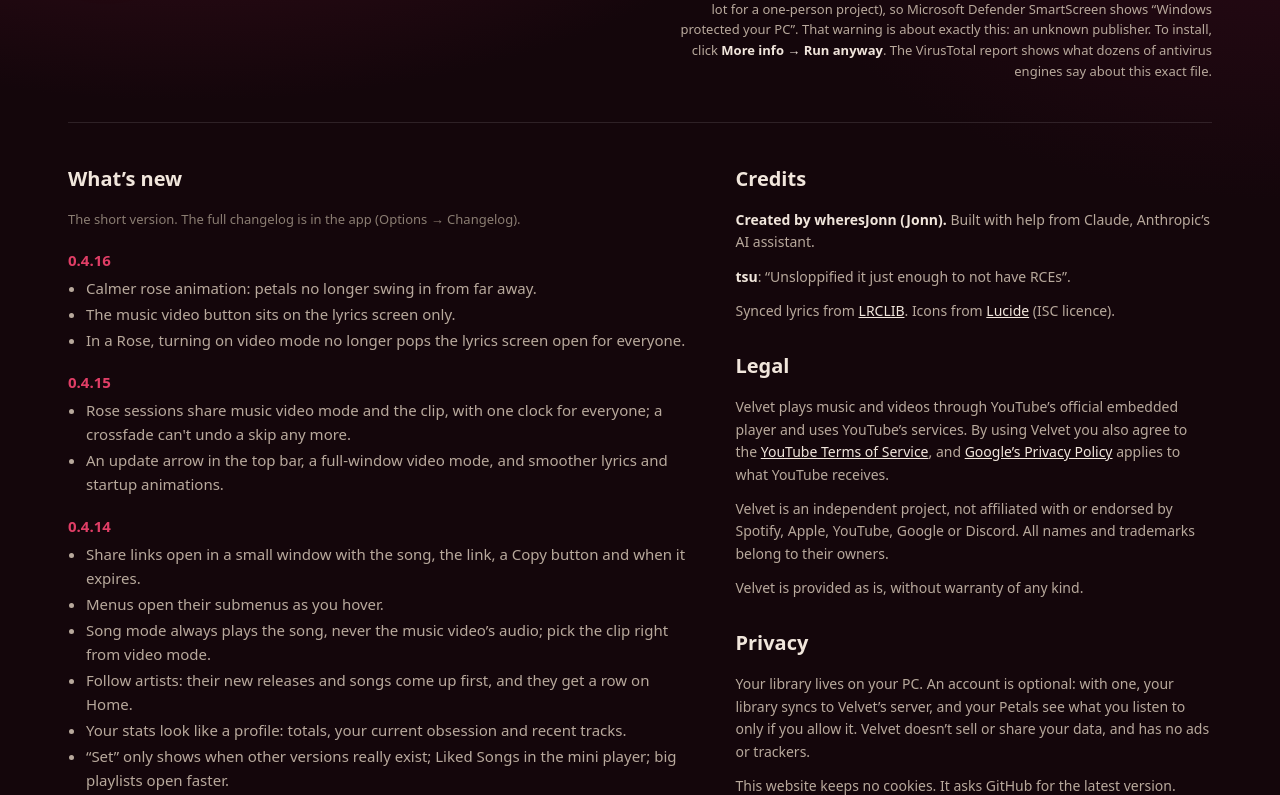
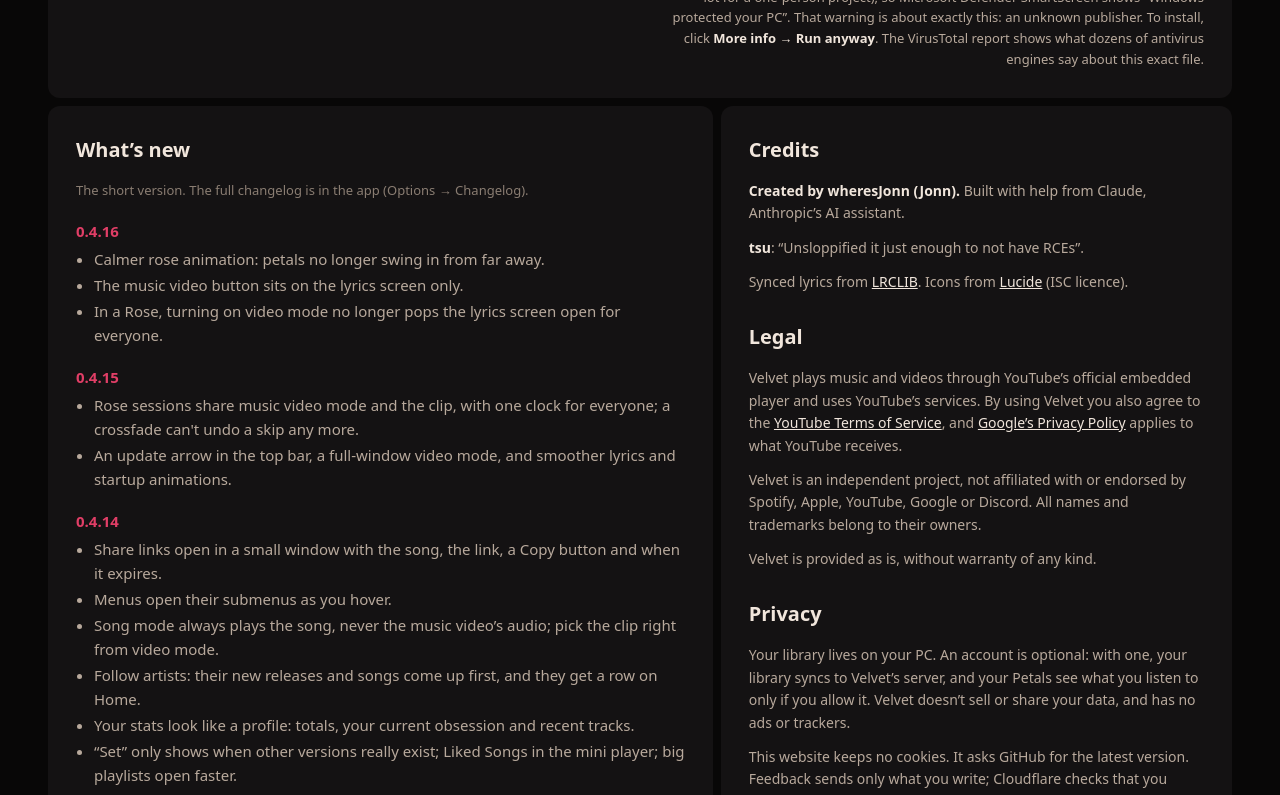
Before and after one commit to BugsReporter/velvetplayer, a plain HTML site: page index.html in a window 1280 px wide. Shown: the part 161-956 px from the top of the page. Drawn offline with Linux system fonts and the light colour scheme; no server answers.

Commit message:
Looks like the app: flat backdrop, rounded panels; simple link preview
Co-Authored-By: Claude Opus 5.5 <noreply@anthropic.com>

```diff
--- a/index.html
+++ b/index.html
@@ -21,12 +21,12 @@
 <meta name="twitter:image" content="https://bugsreporter.github.io/velvetplayer/preview.png">
 <link rel="icon" href="/velvetplayer/icon.png">
 <style>
-  :root { color-scheme: dark; --bg: #14060b; --card: #ffffff0a; --line: #ffffff1c; --ink: #f1e6dc; --dim: #b8a99c; --mute: #8a7d72; --rose: #e03e66; }
+  :root { color-scheme: dark; --bg: hsl(345 6% 3%); --surface: hsl(345 5% 7.5%); --card: hsl(345 5% 11%); --line: #ffffff1c; --ink: #f1e6dc; --dim: #b8a99c; --mute: #8a7d72; --rose: #e03e66; }
   * { box-sizing: border-box; }
   [hidden] { display: none !important; }
-  body { margin: 0; min-height: 100vh; background: radial-gradient(1200px 700px at 15% -10%, #4a1022, transparent 60%), radial-gradient(900px 600px at 100% 0%, #2c0a17, transparent 60%), var(--bg); color: var(--ink); font: 15px/1.6 system-ui, "Segoe UI", sans-serif; }
+  body { margin: 0; min-height: 100vh; background: var(--bg); color: var(--ink); font: 15px/1.6 system-ui, "Segoe UI", sans-serif; }
   a { color: var(--ink); }
-  .wrap { max-width: 1200px; margin: 0 auto; padding: 48px 28px 64px; }
+  .wrap { max-width: 1200px; margin: 0 auto; padding: 8px 8px 32px; }
   /* the top: name on the left, download on the right */
   .top { display: grid; grid-template-columns: auto minmax(0, 1fr); align-items: start; gap: 32px; }
   .top > .side { display: flex; flex-direction: column; align-items: flex-end; } /* the download side stays on the right */
@@ -55,18 +55,19 @@
   .fbbox { display: flex; flex-direction: column; justify-content: center; align-items: center; gap: 6px; }
   .notice { margin: 20px 0 0; max-width: 560px; color: var(--dim); font-size: 13px; text-align: right; }
   .notice b { color: var(--ink); }
-  hr { border: 0; border-top: 1px solid var(--line); margin: 40px 0; }
-  .cols { display: grid; grid-template-columns: 1.3fr 1fr; gap: 48px; }
+  .wrap > .top, .cols > section, .share main { background: var(--surface); border-radius: 12px; padding: 28px; }
+  .wrap > .top { margin-bottom: 8px; }
+  .cols { display: grid; grid-template-columns: 1.3fr 1fr; gap: 8px; align-items: start; }
   h2 { font-size: 20px; margin: 0 0 14px; }
   h3 { font-size: 15px; margin: 18px 0 4px; color: var(--rose); }
   .log ul { margin: 0; padding-left: 18px; color: var(--dim); }
   .log li { margin: 2px 0; }
   .legal p { color: var(--dim); margin: 0 0 12px; font-size: 14px; }
   .legal b { color: var(--ink); }
-  footer { margin-top: 40px; color: var(--mute); font-size: 12px; }
+  footer { margin-top: 16px; padding: 0 8px; color: var(--mute); font-size: 12px; }
   @media (max-width: 760px) { .cols, .top { grid-template-columns: 1fr; } .top > .side { align-items: flex-start; } .get { justify-content: flex-start; } .notice { text-align: left; } .brand h1 { font-size: 38px; } }
   /* the feedback dialog */
-  dialog { width: min(560px, 92vw); border: 0; border-radius: 16px; padding: 24px; background: #23121a; color: var(--ink); box-shadow: 0 24px 60px #000c, 0 0 0 1px var(--line); }
+  dialog { width: min(560px, 92vw); border: 0; border-radius: 12px; padding: 24px; background: hsl(345 5% 15%); color: var(--ink); box-shadow: 0 24px 60px #000c, 0 0 0 1px var(--line); }
   dialog::backdrop { background: #000000b3; }
   dialog h2 { margin-bottom: 4px; }
   .to { color: var(--mute); font-size: 13px; margin: 0 0 14px; }
@@ -130,7 +131,6 @@
     </div>
   </header>
 
-  <hr>
 
   <div class="cols">
     <section class="log">
```
